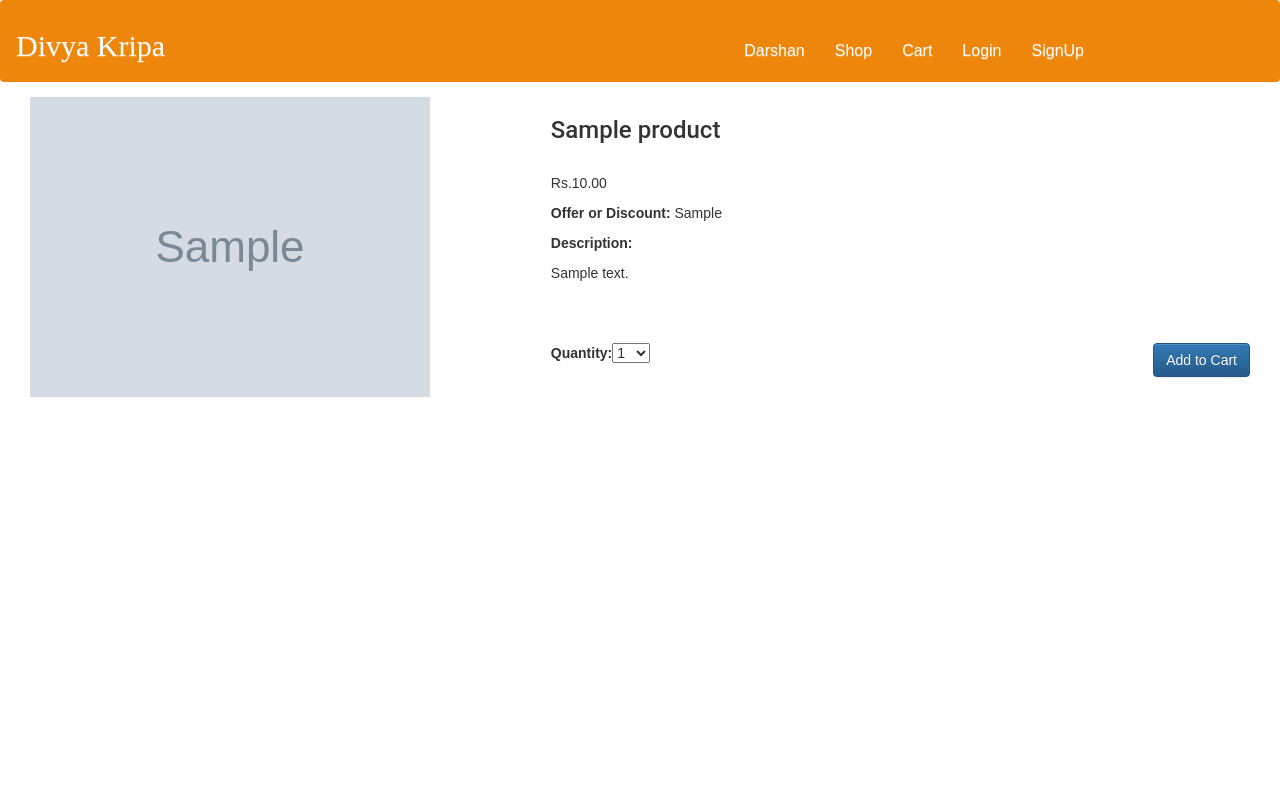
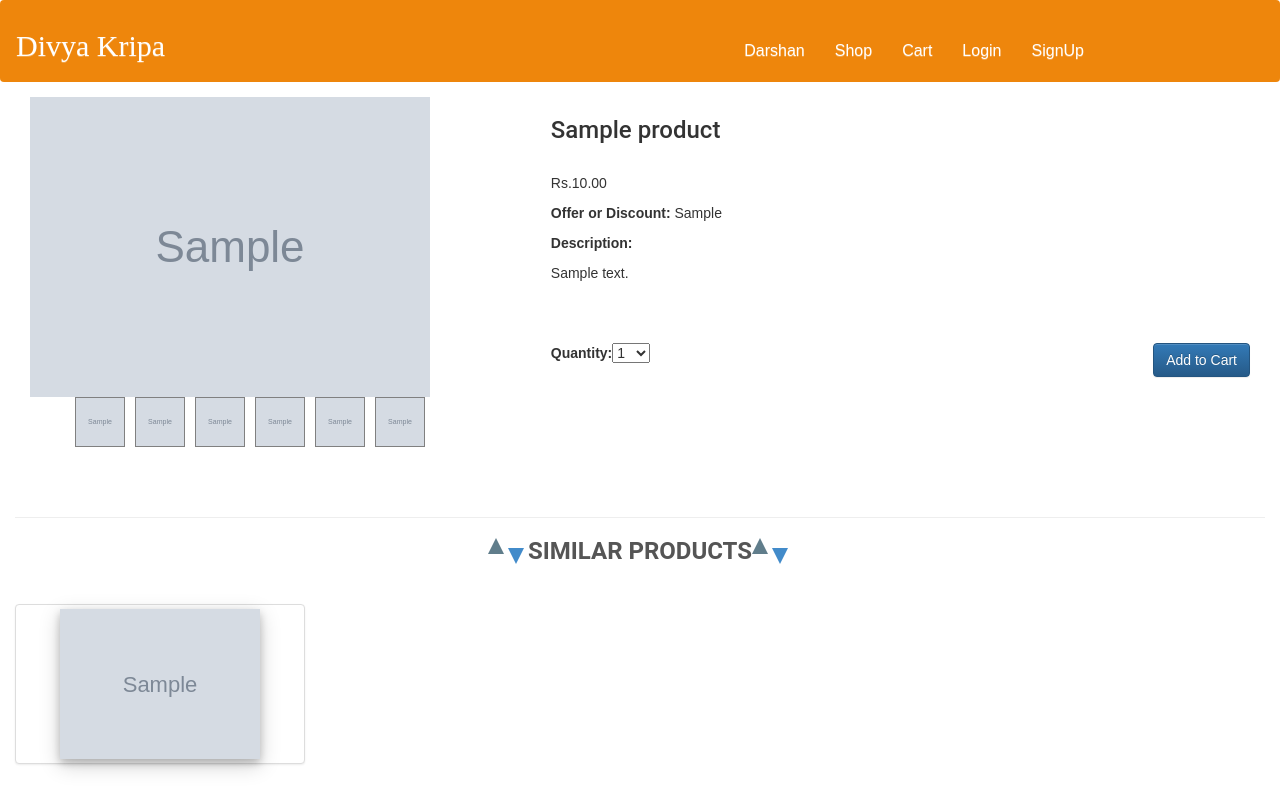
Before and after one commit to deadlyhallows/temple, a Django app: a page that uses shop/templates/shop/details.html in a window 1280 px wide. Run offline with Django 3.2, Linux system fonts and the light colour scheme; tables that the repository leaves empty hold one stand-in row (values such as "Sample post"); grey boxes marked "Sample" are stand-in pictures; parts of the project's set-up code (start-up, migrations or seed data) failed here and were passed over; some libraries are stand-ins or nearby versions.

Commit message:
added zooming feature,modified payment portal

```diff
--- a/accountregistrations/templates/accountregistrations/otherBase.html
+++ b/accountregistrations/templates/accountregistrations/otherBase.html
@@ -7,6 +7,8 @@
     <link rel="stylesheet" href="//maxcdn.bootstrapcdn.com/bootstrap/3.2.0/css/bootstrap-theme.min.css">
     <link href="https://cdnjs.cloudflare.com/ajax/libs/select2/4.0.6-rc.0/css/select2.min.css" rel="stylesheet"/>
     <link rel="stylesheet" type="text/css" href="{% static 'css/darshan.css' %}">
+
+
 
     {% block style1 %}
         <style>
@@ -289,9 +291,21 @@
             $(this).html(markedContent);
         })
     });
+
+
 </script>
 
+
 <script src="{% static 'js/script.js' %}"></script>
+<script src="{% static 'js/jquery.picZoomer.js'%}"></script>
+<script>
+    $('#picZoomer').picZoomer();
+
+    $('.piclist li ').on('click',function(event){
+      var $pic = $(this).find('img');
+      $('#myimage').attr('src',$pic.attr('src'));
+    });
+</script>
 <!-- Global site tag (gtag.js) - Google Analytics -->
 <script async src="https://www.googletagmanager.com/gtag/js?id=UA-121617950-1"></script>
 <script>
--- a/darshan/static/css/darshan.css
+++ b/darshan/static/css/darshan.css
@@ -9,6 +9,7 @@ html, body {
     margin: 0;
     padding: 0;
     font-family: sans-serif;
+    overflow-x: hidden;
 }
 
 .navbar-default {
--- a/orders/models.py
+++ b/orders/models.py
@@ -13,6 +13,7 @@ class OnlineDonation(models.Model):
     Amount = models.PositiveIntegerField(default=0)
     Purpose = models.TextField(blank=True)
     status = models.BooleanField(default=False)
+    created = models.DateTimeField(auto_now_add=True)
 
     def __str__(self):
         return str(self.donor) + "," + str(self.temple)
--- /dev/null
+++ b/orders/templates/orders/order/online_donation_received.html
@@ -0,0 +1,3 @@
+{% autoescape off %}
+    {{ target }} donation is {{ verb }}
+{% endautoescape %}
--- a/orders/templates/orders/order/paysuccess.html
+++ b/orders/templates/orders/order/paysuccess.html
@@ -10,5 +10,5 @@
     {% endblock style %}
     <h1>Thank You</h1>
     <br>
-    <p>Your order has been successfully completed.</p>
+    <p>Your transaction is successfully completed.</p>
 {% endblock %}
--- a/shop/admin.py
+++ b/shop/admin.py
@@ -1,6 +1,6 @@
 from django.contrib import admin
 from darshan.models import Picture, Profile, Temples
-from shop.models import Product, Photo, Shopkeeper
+from shop.models import Product,Shopkeeper
 from django.contrib.auth.admin import UserAdmin
 from django.contrib.auth.models import User
 from notify.signals import notify
@@ -63,5 +63,5 @@ class ProductAdmin(admin.ModelAdmin):
 
 admin.site.register(Product,ProductAdmin)
 admin.site.register(Shopkeeper)
-admin.site.register(Photo)
+
 # Register your models here.
--- /dev/null
+++ b/shop/static/css/reset.css
@@ -0,0 +1,58 @@
+
+.picZoomer{
+	position: relative;
+}
+.picZoomer-pic-wp{
+	position: relative;
+	overflow: hidden;
+}
+.picZoomer-pic-wp:hover .picZoomer-cursor{
+	display: block;
+}
+.picZoomer-zoom-pic{
+	position: absolute;
+	top: 0;
+	left: 0;
+}
+.picZoomer-pic{
+	width: 100%;
+	height: 100%;
+}
+.picZoomer-zoom-wp{
+	display: none;
+	position: absolute;
+	z-index: 999;
+	overflow: hidden;
+}
+.picZoomer-cursor{
+	display: none;
+	cursor: crosshair;
+	width: 100px;
+	height: 100px;
+	position: absolute;
+	top: 0;
+	left: 0;
+	border-radius: 50%;
+	border: 1px solid #eee;
+	background-color: rgba(0,0,0,.1);
+}
+.picZoomCursor-ico{
+	width: 23px;
+	height: 23px;
+	position: absolute;
+	top: 40px;
+	left: 40px;
+	background: url(images/zoom-ico.png) left top no-repeat;
+}
+
+ul{list-style: none;}
+.piclist li img{
+	border: 1px solid grey;
+	margin-left:5px;
+	margin-right: 5px;
+	margin-bottom:10px ;
+	float: left;
+	display: inline;
+	width:50px;
+	height:50px;
+}
--- a/shop/templates/shop/details.html
+++ b/shop/templates/shop/details.html
@@ -1,48 +1,61 @@
 {% extends 'accountregistrations/otherBase.html' %}
 {% load staticfiles %}
 {% load temple_extra %}
+{% block head_extra %}
+    <link rel="stylesheet" type="text/css" href="{% static 'css/reset.css' %}">
+
+{% endblock head_extra %}
 {% block content %}
-    {% block style %}
-    {% endblock style %}
-    <div class="container-fluid" style="margin-top: 15px">
+    <div class="container-fluid" style="margin-top: 15px;">
         <div class="row">
             <div class="col-md-12">
-                {% for p in product %}
-                    <div class="col-md-5">
-                        <img {% if p.Photo %} src="{{ p.Photo.url }}" {% else %} alt="{{ p.Product_Name }}" {% endif %} class="img-responsive" style="max-width: 100% !important;">
+
+                    <div class="col-md-5" id="picZoomer" >
+                        <img id="myimage"  {% if product.Photo %} src="{{ product.Photo.url }}" {% else %} alt="{{ product.Product_Name }}" {% endif %} class="img-responsive"
+                             style="max-width: 100% !important; ">
+
+                        <ul class="piclist">
+                            {% if product.Photo %}<li><img src="{{ product.Photo.url }}" alt="photo"></li>{% endif %}
+                            {% if product.Photo1 %}<li><img src="{{ product.Photo1.url }}" alt="photo1"></li>{% endif %}
+                            {% if product.Photo2 %}<li><img src="{{ product.Photo2.url }}" alt="photo2"></li>{% endif %}
+                            {% if product.Photo3 %}<li><img src="{{ product.Photo3.url }}" alt="photo3"></li>{% endif %}
+                            {% if product.Photo4 %}<li><img src="{{ product.Photo4.url }}" alt="photo4"></li>{% endif %}
+                            {% if product.Photo5 %}<li><img src="{{ product.Photo5.url }}" alt="photo5"></li>{% endif %}
+
+                        </ul>
                     </div>
                     <div class="col-md-7 ">
                         <h3>
-                           {{ p.Product_Name }}
+                           {{ product.Product_Name }}
                         </h3>
                         <p>
                             <br>
-                            Rs.{{ p.Price }}
+                            Rs.{{ product.Price }}
                         </p>
                         <p>
 
-                            {% if p.Offer_or_Discount %}
+                            {% if product.Offer_or_Discount %}
                             <strong>Offer or Discount: </strong>
-                                {{ p.Offer_or_Discount }}
+                                {{ product.Offer_or_Discount }}
                             {% endif %}
                         </p>
                         <p>
 
                            <strong>Description: </strong>
-                           <div class="content-markdown">{{ p.Product_Description }}</div>
+                           <div class="content-markdown">{{ product.Product_Description }}</div>
 
                         </p>
                         <br><br>
                         <p>
                             {% if user.is_authenticated %}
-                                <form action="{% url 'cart:add_to_cart' p.id %}" method="post">
+                                <form action="{% url 'cart:add_to_cart' product.id %}" method="post">
                                     {{ cart_product_form }}
                                     {% csrf_token %}
                                     <input type="submit" value="Add to Cart">
                                     <!--add Product Description-->
                                 </form>
                             {% elif not user.is_authenticated and not user.is_superuser %}
-                                <form action="{% url 'cart:cart_add' p.id %}" method="post">
+                                <form action="{% url 'cart:cart_add' product.id %}" method="post">
                                     {{ cart_product_forms }}
                                     {% csrf_token %}
                                     <input class="btn btn-primary" type="submit" value="Add to Cart">
@@ -53,9 +66,37 @@
 
 
                     </div>
-                {% endfor %}
+
             </div>
         </div>
+
+    <br><br><hr>
+    <div class="row">
+         <div id="features" class="features uk-container uk-margin-large-top">
+            <h3 class="title-deco uk-text-center title-text color-black-a54" style="text-align: center;margin-top: 0;margin-bottom: 40px;">
+                <span class="triangle-up"></span>
+                <span class="triangle-down"></span>
+                <span class="heading" style="color:#555; font-weight: 700; font-family: 'Roboto', sans-serif;">SIMILAR PRODUCTS</span>
+                <span class="triangle-up"></span>
+                <span class="triangle-down"></span>
+            </h3>
+         </div>
+    </div>
+    <div class="row">
+        {% for products in related_products %}
+
+            <div class="col-md-3 col-sm-6 col-xs-12">
+                <a href="{% url 'shop:details1' pk=products.id %}">
+                 <div class="thumbnail">
+                    <img {% if products.Photo %} src="{{ products.Photo.url }}" {% else %} alt="{{ products.Product_Name }}" {% endif %} class="img-responsive" >
+                 </div>
+                </a>
+            </div>
+
+        {% endfor %}
+    </div>
     </div>
 
+
+
 {% endblock %}
--- a/shop/views.py
+++ b/shop/views.py
@@ -1,42 +1,17 @@
 from django.contrib.auth.decorators import login_required
-from temple.decorators import user_is_shopkeeper, user_is_temple_manager
-from django.utils import timezone
+from temple.decorators import user_is_shopkeeper
 from django.shortcuts import render, redirect
-from django.http import HttpResponse
 from django.db.models import Q
-from django.core.paginator import Paginator, EmptyPage, PageNotAnInteger
 from darshan.models import Temples
-from shop.models import Product, ProductSelected
 from django.shortcuts import get_object_or_404
-from django.contrib.auth import login
-from django.contrib.sites.shortcuts import get_current_site
-from django.utils.encoding import force_bytes
-from django.utils.http import urlsafe_base64_encode
 from django.template.loader import render_to_string
-#from shop.forms import CustomSearchForm
 from cart.forms import CartAddProductForm, CartAddProductForms
-from darshan.tokens import account_activation_token
 from django.contrib.auth.models import User
-from django.utils.encoding import force_text
-from django.utils.http import urlsafe_base64_decode
-from django.contrib.auth.forms import AuthenticationForm
-import smtplib
-from django.http import HttpResponse, HttpResponseRedirect, Http404
 from django.contrib import messages
-from django.core.urlresolvers import reverse, reverse_lazy
-from django.core import serializers
-from django.views.generic import View
-from django.template.loader import get_template
-from django.template import Context
-from operator import attrgetter
-#from haystack.query import SearchQuerySet
-import copy
 from shop.forms import ProductAddForm
-from shop.models import Shopkeeper, Product
+from shop.models import Product
 from cart.models import CartItem
-#from haystack.generic_views import SearchView
 from notify.signals import notify
-
 from cart.models import Carts
 
 
@@ -76,14 +51,17 @@ def allproducts(request):
 def details1(request, pk):
     # print(val)
     user = request.user
-    product = Product.objects.filter(id=pk)
+    product = Product.objects.filter(id=pk).first()
+    related_products= Product.objects.filter(Q(Temple_Name_id=product.Temple_Name_id)|Q(Product_Name=product.Product_Name)).distinct()
     cart_product_form = CartAddProductForm()
     cart_product_forms = CartAddProductForms()
     context = {'product': product,
                'loop_times': range(2, 21),
+               'range':range(0,6),
                'cart_product_form': cart_product_form,
                'cart_product_forms': cart_product_forms,
-               'user': user}
+               'user': user,
+               'related_products':related_products}
     return render(request, 'shop/details.html', context)
 
 
--- a/temple/settings.py
+++ b/temple/settings.py
@@ -23,8 +23,8 @@ SECRET_KEY = '(1hy9%gtgf5dp_(c$+n-n4chuvp4=bg#l4mucyjry!-vw5bcc('
 
 # SECURITY WARNING: don't run with debug turned on in production!
 
-DEBUG = False
-#DEBUG = True
+#DEBUG = False
+DEBUG = True
 ALLOWED_HOSTS = ["127.0.0.1", ".pythonanywhere.com", "206.189.134.220", "divyakripa.com", 'www.divyakripa.com', 'localhost']
 
 
--- a/temple/urls.py
+++ b/temple/urls.py
@@ -47,10 +47,10 @@ handler200 = core_views.error200  # noqa
 
 
 
-# if settings.DEBUG:
-#     urlpatterns += static(settings.STATIC_URL, document_root=settings.STATIC_ROOT)
-#     urlpatterns += static(settings.MEDIA_URL, document_root=settings.MEDIA_ROOT)
+if settings.DEBUG:
+    urlpatterns += static(settings.STATIC_URL, document_root=settings.STATIC_ROOT)
+    urlpatterns += static(settings.MEDIA_URL, document_root=settings.MEDIA_ROOT)
 
-if settings.DEBUG is False:
-    urlpatterns += [url(r'^media/(?P<path>.*)$', serve, {'document_root': settings.MEDIA_ROOT, }),
-                    url(r'^static/(?P<path>.*)$', serve, {'document_root': settings.STATIC_ROOT}), ]
+# if settings.DEBUG is False:
+#     urlpatterns += [url(r'^media/(?P<path>.*)$', serve, {'document_root': settings.MEDIA_ROOT, }),
+#                     url(r'^static/(?P<path>.*)$', serve, {'document_root': settings.STATIC_ROOT}), ]
```
Also changed, not shown: orders/templates/orders/order/order_notification.html (+5 -2 lines), orders/views.py (+38 -25 lines), shop/forms.py (+7 -9 lines), shop/models.py (+35 -11 lines).
